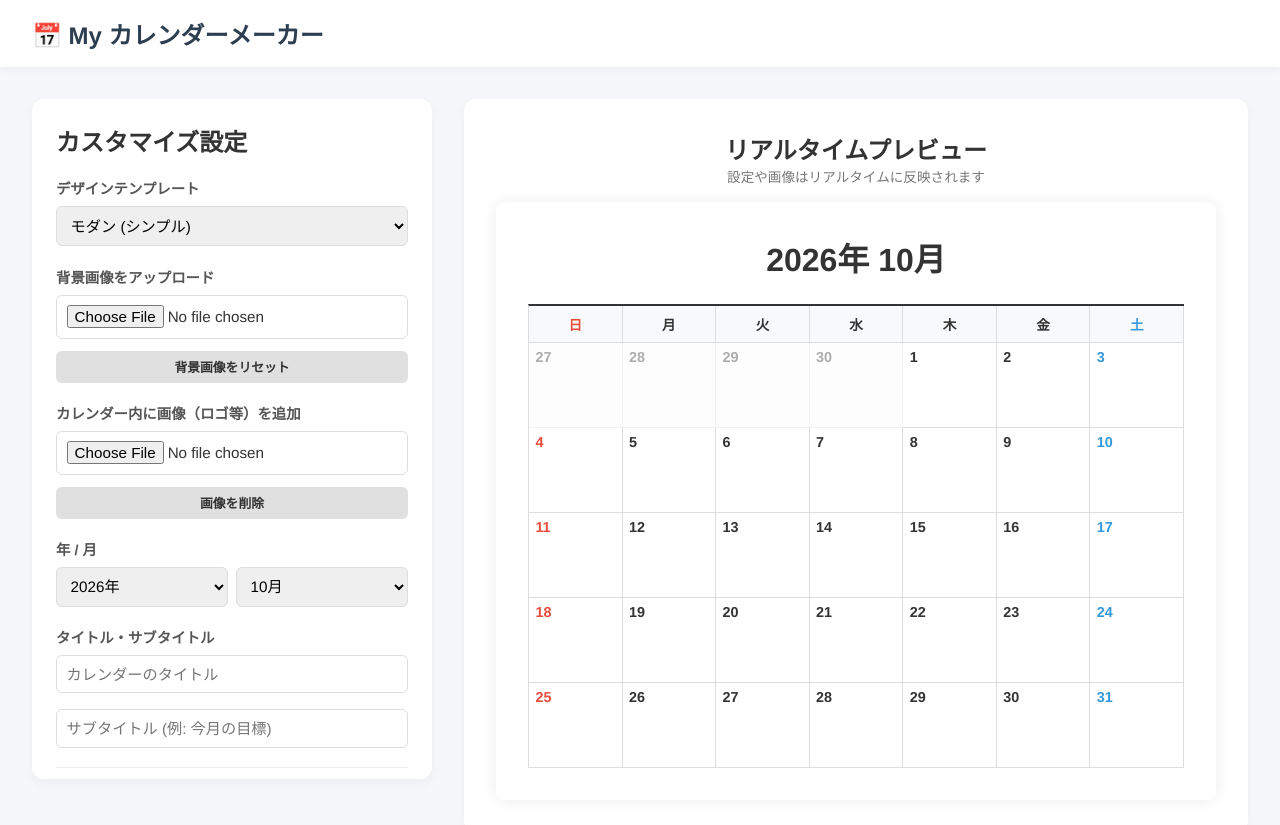
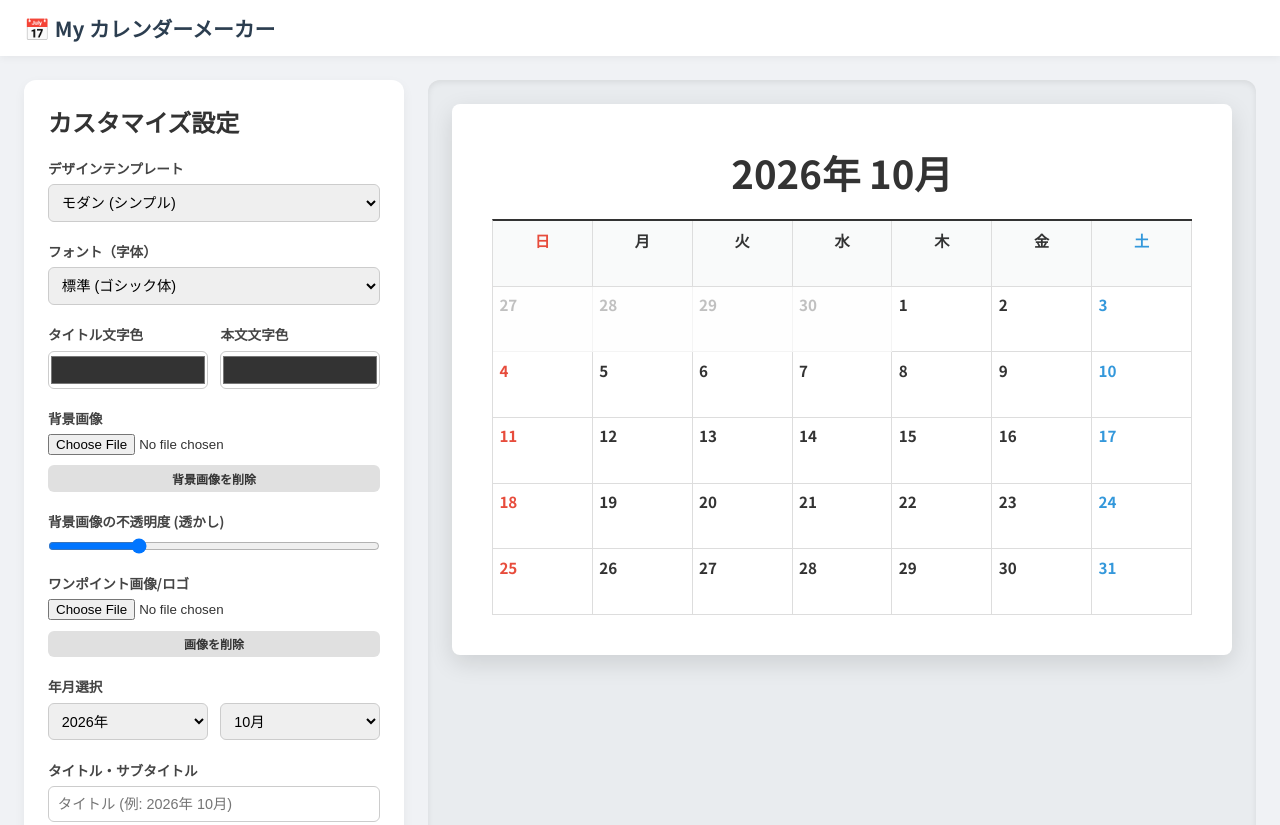
Before and after one commit to tsuritetsu-eng/Custom_calendar_app, a plain HTML site: page index.html in a window 1280 px wide. Shown: the top 825 px of the page. Drawn offline with Linux system fonts and the light colour scheme; a web font is replaced by a local one.

Commit message:
Enhance layout and styles in index.html
Updated styles and layout for improved design and usability. Added font options and adjusted padding, margins, and colors throughout the HTML structure.

```diff
--- a/index.html
+++ b/index.html
@@ -5,25 +5,31 @@
   <meta name="viewport" content="width=device-width, initial-scale=1.0">
   <title>カスタムカレンダーメーカー</title>
   <script src="https://cdnjs.cloudflare.com/ajax/libs/html2pdf.js/0.10.1/html2pdf.bundle.min.js"></script>
+  <!-- Google Fontsの読み込み -->
+  <link rel="preconnect" href="https://fonts.googleapis.com">
+  <link rel="preconnect" href="https://fonts.gstatic.com" crossorigin>
+  <link href="https://fonts.googleapis.com/css2?family=Kiwi+Maru:wght@400;500;700&family=M+PLUS+Rounded+1c:wght@400;700&family=Noto+Sans+JP:wght@400;700&family=Noto+Serif+JP:wght@400;700&family=Yuji+Syuku&display=swap" rel="stylesheet">
+
   <style>
     :root {
       --primary-color: #4a90e2;
-      --bg-color: #f5f7fa;
+      --bg-color: #f0f2f5;
       --text-color: #333333;
       --cal-bg: #ffffff;
       --border-color: #ddd;
+      --font-family: 'Noto Sans JP', sans-serif;
     }
 
     * {
       box-sizing: border-box;
       margin: 0;
       padding: 0;
-      font-family: 'Helvetica Neue', Arial, 'Hiragino Kaku Gothic ProN', 'Hiragino Sans', sans-serif;
     }
 
     body {
       background-color: var(--bg-color);
       color: var(--text-color);
+      font-family: var(--font-family);
       display: flex;
       flex-direction: column;
       min-height: 100vh;
@@ -31,30 +37,34 @@
 
     header {
       background: #ffffff;
-      padding: 1rem 2rem;
+      padding: 0.8rem 1.5rem;
       box-shadow: 0 2px 8px rgba(0,0,0,0.05);
       display: flex;
       justify-content: space-between;
       align-items: center;
+      z-index: 10;
     }
 
     header h1 {
-      font-size: 1.5rem;
+      font-size: 1.3rem;
       color: #2c3e50;
     }
 
     .main-container {
       display: flex;
       flex: 1;
-      gap: 2rem;
-      padding: 2rem;
-      max-width: 1400px;
+      gap: 1.5rem;
+      padding: 1.5rem;
+      width: 100%;
+      max-width: 1800px;
       margin: 0 auto;
-      width: 100%;
+      height: calc(100vh - 60px);
     }
 
+    /* 設定パネル (左側) */
     .controls-panel {
-      flex: 1;
+      width: 380px;
+      flex-shrink: 0;
       background: #ffffff;
       padding: 1.5rem;
       border-radius: 12px;
@@ -62,56 +72,70 @@
       display: flex;
       flex-direction: column;
       gap: 1.2rem;
-      max-width: 400px;
-      max-height: 85vh;
       overflow-y: auto;
     }
 
+    /* プレビューパネル (右側：最大表示) */
     .preview-panel {
-      flex: 2;
-      background: #ffffff;
-      padding: 2rem;
+      flex: 1;
+      background: #e9ecef;
+      padding: 1.5rem;
       border-radius: 12px;
-      box-shadow: 0 4px 12px rgba(0,0,0,0.05);
+      box-shadow: inset 0 2px 6px rgba(0,0,0,0.08);
       display: flex;
       flex-direction: column;
       align-items: center;
-      overflow-x: auto;
+      justify-content: flex-start;
+      overflow: auto;
     }
 
     .form-group {
       display: flex;
       flex-direction: column;
-      gap: 0.5rem;
+      gap: 0.4rem;
     }
 
     .form-group label {
       font-weight: bold;
-      font-size: 0.9rem;
-      color: #555;
+      font-size: 0.85rem;
+      color: #444;
     }
 
-    input, select, textarea {
-      padding: 0.6rem;
-      border: 1px solid #ddd;
-      border-radius: 6px;
-      font-size: 0.95rem;
+    .form-row {
+      display: flex;
+      gap: 0.8rem;
     }
 
-    .color-picker-group {
-      display: flex;
-      gap: 1rem;
-    }
-
-    .color-picker-group .form-group {
+    .form-row .form-group {
       flex: 1;
     }
 
+    input[type="text"], input[type="date"], select {
+      padding: 0.55rem;
+      border: 1px solid #ccc;
+      border-radius: 6px;
+      font-size: 0.9rem;
+      width: 100%;
+    }
+
+    input[type="color"] {
+      border: 1px solid #ccc;
+      border-radius: 6px;
+      height: 38px;
+      width: 100%;
+      cursor: pointer;
+      background: none;
+    }
+
+    input[type="range"] {
+      width: 100%;
+    }
+
     .btn {
-      padding: 0.8rem 1.5rem;
+      padding: 0.75rem 1.2rem;
       border: none;
       border-radius: 6px;
-      font-size: 1rem;
+      font-size: 0.95rem;
       font-weight: bold;
       cursor: pointer;
       transition: all 0.2s ease;
@@ -133,72 +157,76 @@
     .btn-download {
       background-color: #27ae60;
       color: white;
-      margin-top: 1rem;
+      margin-top: 0.5rem;
+      font-size: 1rem;
     }
 
     .btn-download:hover {
       background-color: #219653;
     }
 
-    /* カレンダー プレビュー スタイル (ベース) */
+    /* カレンダー本体 (A4横サイズアスペクト比基準) */
     #calendar-container {
       width: 100%;
-      max-width: 750px;
+      max-width: 1100px;
+      aspect-ratio: 1.414 / 1; /* A4横比率 */
       background: var(--cal-bg);
-      padding: 2rem;
+      padding: 2.5rem;
       border-radius: 8px;
-      box-shadow: 0 0 15px rgba(0,0,0,0.08);
+      box-shadow: 0 8px 24px rgba(0,0,0,0.12);
       position: relative;
+      display: flex;
+      flex-direction: column;
+      justify-content: space-between;
+      overflow: hidden;
+      font-family: var(--font-family);
+    }
+
+    /* 背景画像用レイヤー */
+    .bg-image-layer {
+      position: absolute;
+      top: 0; left: 0; right: 0; bottom: 0;
       background-size: cover;
       background-position: center;
-    }
-
-    /* 背景画像のオーバーレイ調整（画像が見やすいように半透明レイヤーを敷く） */
-    #calendar-container::before {
-      content: "";
-      position: absolute;
-      top: 0; left: 0; right: 0; bottom: 0;
-      background: rgba(255, 255, 255, 0.85); /* 背景画像がある時は薄く白を敷く */
+      opacity: 0.3; /* 初期透明度 */
       z-index: 1;
       pointer-events: none;
-      display: none;
-    }
-    #calendar-container.has-bg::before {
-      display: block;
     }
 
     .calendar-inner {
       position: relative;
       z-index: 2;
+      height: 100%;
+      display: flex;
+      flex-direction: column;
     }
 
     .calendar-header {
       text-align: center;
-      margin-bottom: 1.5rem;
+      margin-bottom: 1rem;
     }
 
     .calendar-title {
-      font-size: 2rem;
+      font-size: 2.4rem;
       font-weight: bold;
-      margin-bottom: 0.5rem;
+      margin-bottom: 0.2rem;
+      transition: color 0.2s;
     }
 
     .calendar-subtitle {
-      font-size: 1rem;
-      color: #666;
+      font-size: 1.1rem;
+      opacity: 0.8;
     }
 
-    /* テンプレートごとのスタイル切り替え用クラス */
-    /* 1. モダン (デフォルト) */
+    /* テンプレートテーマ設定 */
     .theme-modern .calendar-grid {
       border-top: 2px solid #333;
       border-left: 1px solid var(--border-color);
     }
     .theme-modern .day-header {
-      background-color: #f8f9fa;
+      background-color: rgba(248, 249, 250, 0.85);
     }
 
-    /* 2. パステル */
     .theme-pastel {
       --cal-bg: #fffbf5;
       --border-color: #fce4d6;
@@ -209,37 +237,35 @@
       overflow: hidden;
     }
     .theme-pastel .day-header {
-      background-color: #ffe4e1;
+      background-color: rgba(255, 228, 225, 0.85);
       color: #d87093;
     }
     .theme-pastel .day-cell {
-      background-color: #fffaf0;
+      background-color: rgba(255, 250, 240, 0.7);
     }
 
-    /* 3. ダーク */
     .theme-dark {
       --cal-bg: #1e1e1e;
       --text-color: #f0f0f0;
       --border-color: #444;
     }
-    .theme-dark .calendar-title { color: #ffffff; }
-    .theme-dark .calendar-subtitle { color: #aaaaaa; }
     .theme-dark .calendar-grid {
       border-top: 2px solid #666;
       border-left: 1px solid #444;
     }
     .theme-dark .day-header {
-      background-color: #2d2d2d;
+      background-color: rgba(45, 45, 45, 0.85);
       color: #ddd;
     }
     .theme-dark .day-cell.other-month {
-      background-color: #161616;
-      opacity: 0.3;
+      background-color: rgba(22, 22, 22, 0.5);
+      opacity: 0.4;
     }
 
     .calendar-grid {
       display: grid;
       grid-template-columns: repeat(7, 1fr);
+      flex: 1;
     }
 
     .day-header {
@@ -248,14 +274,13 @@
       font-weight: bold;
       border-right: 1px solid var(--border-color);
       border-bottom: 1px solid var(--border-color);
-      font-size: 0.85rem;
+      font-size: 0.95rem;
     }
 
     .day-header.sunday { color: #e74c3c; }
     .day-header.saturday { color: #3498db; }
 
     .day-cell {
-      min-height: 85px;
       padding: 0.4rem;
       border-right: 1px solid var(--border-color);
       border-bottom: 1px solid var(--border-color);
@@ -266,12 +291,12 @@
 
     .day-cell.other-month {
       background-color: rgba(0,0,0,0.02);
-      opacity: 0.4;
+      opacity: 0.3;
     }
 
     .day-number {
       font-weight: bold;
-      font-size: 0.9rem;
+      font-size: 0.95rem;
       margin-bottom: 0.2rem;
     }
 
@@ -285,22 +310,26 @@
       line-height: 1.2;
     }
 
-    /* アップロード画像プレビューエリア */
     .uploaded-img-preview {
-      margin-top: 10px;
+      margin-top: 6px;
       max-width: 100%;
-      max-height: 120px;
+      max-height: 80px;
       border-radius: 4px;
       display: none;
+      object-fit: contain;
     }
 
-    @media (max-width: 900px) {
+    @media (max-width: 1024px) {
       .main-container {
         flex-direction: column;
+        height: auto;
       }
       .controls-panel {
-        max-width: 100%;
-        max-height: none;
+        width: 100%;
+      }
+      #calendar-container {
+        aspect-ratio: auto;
+        min-height: 500px;
       }
     }
   </style>
@@ -312,7 +341,7 @@
   </header>
 
   <div class="main-container">
-    <!-- 設定パネル -->
+    <!-- 設定パネル (左) -->
     <div class="controls-panel">
       <h2>カスタマイズ設定</h2>
 
@@ -325,31 +354,61 @@
         </select>
       </div>
 
+      <!-- フォント & カラー設定 -->
       <div class="form-group">
-        <label for="bg-image-input">背景画像をアップロード</label>
+        <label for="font-select">フォント（字体）</label>
+        <select id="font-select">
+          <option value="'Noto Sans JP', sans-serif">標準 (ゴシック体)</option>
+          <option value="'M PLUS Rounded 1c', sans-serif">丸ゴシック (ポップ)</option>
+          <option value="'Noto Serif JP', serif">明朝体 (エレガント)</option>
+          <option value="'Kiwi Maru', serif">キウイ丸 (手書き風)</option>
+          <option value="'Yuji Syuku', serif">祐司 (和風書体)</option>
+        </select>
+      </div>
+
+      <div class="form-row">
+        <div class="form-group">
+          <label for="title-color">タイトル文字色</label>
+          <input type="color" id="title-color" value="#333333">
+        </div>
+        <div class="form-group">
+          <label for="body-color">本文文字色</label>
+          <input type="color" id="body-color" value="#333333">
+        </div>
+      </div>
+
+      <!-- 画像 & 背景透明度設定 -->
+      <div class="form-group">
+        <label for="bg-image-input">背景画像</label>
         <input type="file" id="bg-image-input" accept="image/*">
-        <button class="btn" style="background:#e0e0e0; color:#333; font-size:0.8rem; padding:0.4rem; margin-top:4px;" id="remove-bg-btn">背景画像をリセット</button>
+        <button class="btn" style="background:#e0e0e0; color:#333; font-size:0.75rem; padding:0.3rem; margin-top:4px;" id="remove-bg-btn">背景画像を削除</button>
       </div>
 
       <div class="form-group">
-        <label for="logo-image-input">カレンダー内に画像（ロゴ等）を追加</label>
-        <input type="file" id="logo-image-input" accept="image/*">
-        <img id="logo-preview" class="uploaded-img-preview" alt="ロゴプレビュー">
-        <button class="btn" style="background:#e0e0e0; color:#333; font-size:0.8rem; padding:0.4rem; margin-top:4px;" id="remove-logo-btn">画像を削除</button>
+        <label for="bg-opacity">背景画像の不透明度 (透かし)</label>
+        <input type="range" id="bg-opacity" min="0.05" max="1" step="0.05" value="0.3">
       </div>
 
       <div class="form-group">
-        <label for="year-select">年 / 月</label>
-        <div style="display: flex; gap: 0.5rem;">
-          <select id="year-select" style="flex:1;"></select>
-          <select id="month-select" style="flex:1;"></select>
+        <label for="logo-image-input">ワンポイント画像/ロゴ</label>
+        <input type="file" id="logo-image-input" accept="image/*">
+        <img id="logo-preview" class="uploaded-img-preview" alt="ロゴプレビュー">
+        <button class="btn" style="background:#e0e0e0; color:#333; font-size:0.75rem; padding:0.3rem; margin-top:4px;" id="remove-logo-btn">画像を削除</button>
+      </div>
+
+      <!-- カレンダー年月 & タイトル -->
+      <div class="form-group">
+        <label>年月選択</label>
+        <div class="form-row">
+          <select id="year-select"></select>
+          <select id="month-select"></select>
         </div>
       </div>
 
       <div class="form-group">
         <label for="calendar-title-input">タイトル・サブタイトル</label>
-        <input type="text" id="calendar-title-input" placeholder="カレンダーのタイトル">
-        <input type="text" id="calendar-subtitle-input" placeholder="サブタイトル (例: 今月の目標)" style="margin-top: 0.5rem;">
+        <input type="text" id="calendar-title-input" placeholder="タイトル (例: 2026年 10月)">
+        <input type="text" id="calendar-subtitle-input" placeholder="サブタイトル (例: 今月の目標)" style="margin-top: 0.3rem;">
       </div>
 
       <hr style="border: none; border-top: 1px solid #eee;">
@@ -370,15 +429,13 @@
       <button class="btn btn-download" id="download-pdf-btn">📄 PDFで保存</button>
     </div>
 
-    <!-- プレビューパネル -->
+    <!-- プレビューパネル (右) -->
     <div class="preview-panel">
-      <h2>リアルタイムプレビュー</h2>
-      <p style="font-size: 0.85rem; color: #777; margin-bottom: 1rem;">設定や画像はリアルタイムに反映されます</p>
-
       <div id="calendar-container" class="theme-modern">
+        <div class="bg-image-layer" id="bg-image-layer"></div>
         <div class="calendar-inner">
           <div style="text-align: center;">
-            <img id="displayed-logo" class="uploaded-img-preview" style="margin: 0 auto 10px auto;" alt="ロゴ">
+            <img id="displayed-logo" class="uploaded-img-preview" style="margin: 0 auto 10px auto; max-height: 70px;" alt="ロゴ">
           </div>
           <div class="calendar-header">
             <div class="calendar-title" id="display-title">2026年 10月</div>
@@ -408,6 +465,10 @@
     const yearSelect = document.getElementById('year-select');
     const monthSelect = document.getElementById('month-select');
     const templateSelect = document.getElementById('template-select');
+    const fontSelect = document.getElementById('font-select');
+    const titleColorInput = document.getElementById('title-color');
+    const bodyColorInput = document.getElementById('body-color');
+
     const titleInput = document.getElementById('calendar-title-input');
     const subtitleInput = document.getElementById('calendar-subtitle-input');
     const memoDateInput = document.getElementById('memo-date');
@@ -419,9 +480,10 @@
     const displaySubtitle = document.getElementById('display-subtitle');
     const calendarGrid = document.getElementById('calendar-grid');
     const calendarContainer = document.getElementById('calendar-container');
+    const bgImageLayer = document.getElementById('bg-image-layer');
 
-    // 画像アップロード関連要素
     const bgImageInput = document.getElementById('bg-image-input');
+    const bgOpacityInput = document.getElementById('bg-opacity');
     const removeBgBtn = document.getElementById('remove-bg-btn');
     const logoImageInput = document.getElementById('logo-image-input');
     const logoPreview = document.getElementById('logo-preview');
@@ -445,40 +507,52 @@
         monthSelect.appendChild(option);
       }
 
-      // イベント設定
+      // イベントリスナー
       yearSelect.addEventListener('change', (e) => { currentYear = parseInt(e.target.value); renderCalendar(); });
       monthSelect.addEventListener('change', (e) => { currentMonth = parseInt(e.target.value); renderCalendar(); });
       templateSelect.addEventListener('change', (e) => {
-        calendarContainer.className = ''; // クラスリセット
+        calendarContainer.className = '';
         calendarContainer.classList.add(e.target.value);
-        if (calendarContainer.style.backgroundImage) {
-          calendarContainer.classList.add('has-bg');
-        }
+      });
+
+      // フォント・色リアルタイム反映
+      fontSelect.addEventListener('change', (e) => {
+        calendarContainer.style.fontFamily = e.target.value;
+      });
+
+      titleColorInput.addEventListener('input', (e) => {
+        displayTitle.style.color = e.target.value;
+      });
+
+      bodyColorInput.addEventListener('input', (e) => {
+        calendarContainer.style.color = e.target.value;
       });
 
       titleInput.addEventListener('input', updateHeader);
       subtitleInput.addEventListener('input', updateHeader);
 
-      // 背景画像アップロード処理
+      // 背景画像 & 透明度設定
       bgImageInput.addEventListener('change', (e) => {
         const file = e.target.files[0];
         if (file) {
           const reader = new FileReader();
           reader.onload = function(event) {
-            calendarContainer.style.backgroundImage = `url('${event.target.result}')`;
-            calendarContainer.classList.add('has-bg');
+            bgImageLayer.style.backgroundImage = `url('${event.target.result}')`;
           }
           reader.readAsDataURL(file);
         }
       });
 
+      bgOpacityInput.addEventListener('input', (e) => {
+        bgImageLayer.style.opacity = e.target.value;
+      });
+
       removeBgBtn.addEventListener('click', () => {
-        calendarContainer.style.backgroundImage = 'none';
-        calendarContainer.classList.remove('has-bg');
+        bgImageLayer.style.backgroundImage = 'none';
         bgImageInput.value = '';
       });
 
-      // ロゴ・カレンダー内画像アップロード処理
+      // ロゴ画像
       logoImageInput.addEventListener('change', (e) => {
         const file = e.target.files[0];
         if (file) {
@@ -537,7 +611,6 @@
       const daysInMonth = new Date(currentYear, currentMonth, 0).getDate();
       const prevMonthDays = new Date(currentYear, currentMonth - 1, 0).getDate();
 
-      // 前月分
       for (let i = firstDay - 1; i >= 0; i--) {
         const cell = document.createElement('div');
         cell.className = 'day-cell other-month';
@@ -545,7 +618,6 @@
         calendarGrid.appendChild(cell);
       }
 
-      // 当月分
       for (let day = 1; day <= daysInMonth; day++) {
         const cell = document.createElement('div');
         const dateObj = new Date(currentYear, currentMonth - 1, day);
@@ -566,7 +638,6 @@
         calendarGrid.appendChild(cell);
       }
 
-      // 翌月分
       const totalCells = firstDay + daysInMonth;
       const nextDays = totalCells > 35 ? 42 - totalCells : 35 - totalCells;
       for (let i = 1; i <= nextDays; i++) {
```
